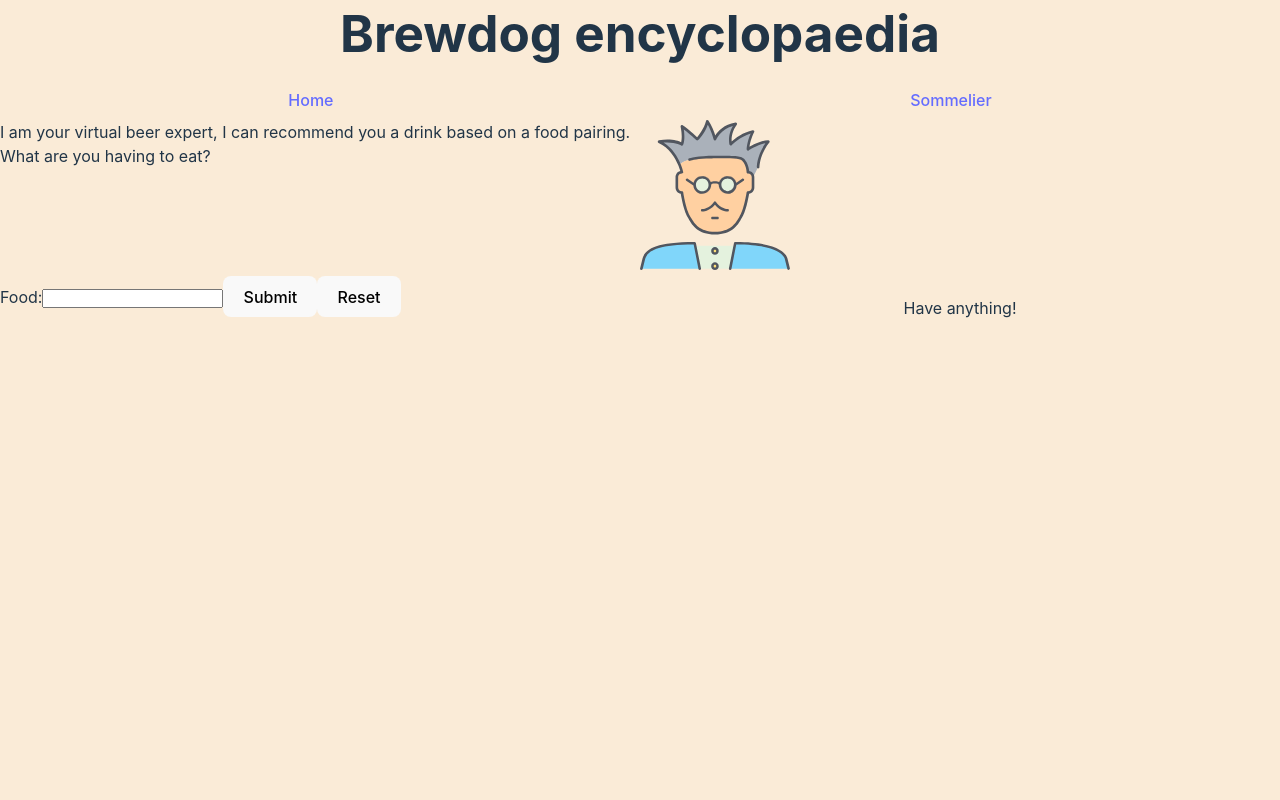
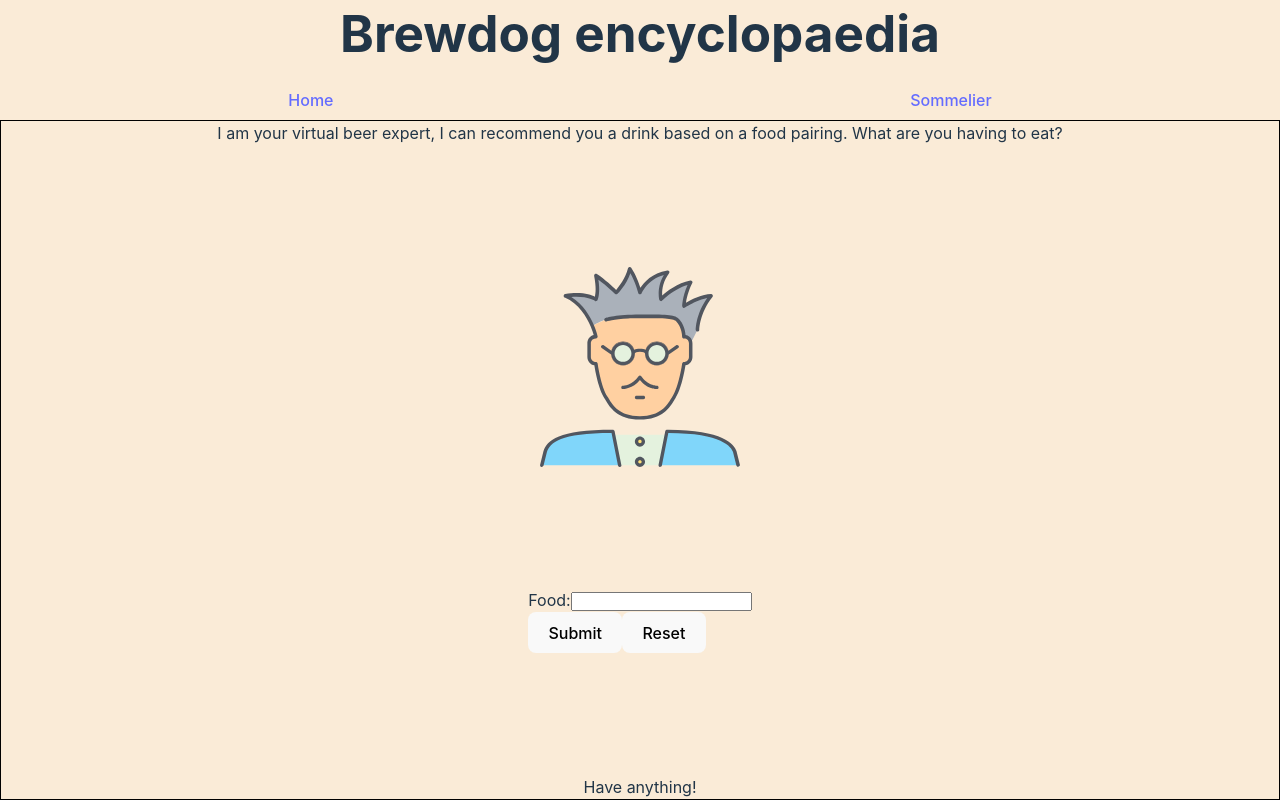
Before and after one commit to JoshS1234/punk-api, a React (Vite) app: page /sommelier in a window 1280 px wide. Built offline with nearby package versions, Linux system fonts and the light colour scheme.

Commit message:
updated sommelier page, have not styled properly yet

```diff
--- a/src/components/Sommelier/Sommelier.scss
+++ b/src/components/Sommelier/Sommelier.scss
@@ -1,22 +1,13 @@
 .sommelier-page {
-  display: grid;
-  grid-template-columns: 1fr;
+  display: flex;
+  flex-direction: column;
+  align-items: center;
+  justify-content: space-between;
+  border: 1px solid black;
+  width: 100%;
+  min-height: 85vh;
 
-  .sommelier-page__recommendation {
-    width: 100%;
-    margin: 20px auto;
-    text-align: center;
-  }
-
-  .sommelier-page__sommelier {
-    display: grid;
-    grid-template-columns: 1fr 1fr;
-    width: 100%;
-
-    img {
-      max-width: 150px;
-      align-self: center;
-      //   max-height: 100px;
-    }
+  .sommelier-page__image {
+    max-width: 200px;
   }
 }
--- a/src/components/Sommelier/Sommelier.tsx
+++ b/src/components/Sommelier/Sommelier.tsx
@@ -40,11 +40,10 @@
 
   return (
     <div className="sommelier-page">
-      <div className="sommelier-page__sommelier">
-        <div>
+      <div className="sommelier-page__explanation">
         <p>
-            I am your virtual beer expert, I can recommend you a drink based on
-            a food pairing. What are you having to eat?
+          I am your virtual beer expert, I can recommend you a drink based on a
+          food pairing. What are you having to eat?
         </p>
 
         {/* <select>
@@ -53,16 +52,17 @@
             })}
           </select> */}
       </div>
-        <div>
-          <img src={scientist} />
-        </div>
-        <form onSubmit={handleSubmit}>
+      <img src={scientist} className="sommelier-page__image" />
+
+      <form onSubmit={handleSubmit} className="sommelier-page__form">
         <label>Food:</label>
         <input type="text" />
+        <div className="sommelier-page__form-button-container">
           <button type="submit">Submit</button>
           <button type="reset" onClick={clearBeer}>
             Reset
           </button>
+        </div>
       </form>
       <div className="sommelier-page__recommendation">
         {displayBeer?.name ? (
@@ -78,7 +78,6 @@
         )}
       </div>
     </div>
-    </div>
   );
 };
 
```
Lines whose indentation alone changed are shown as unchanged.
